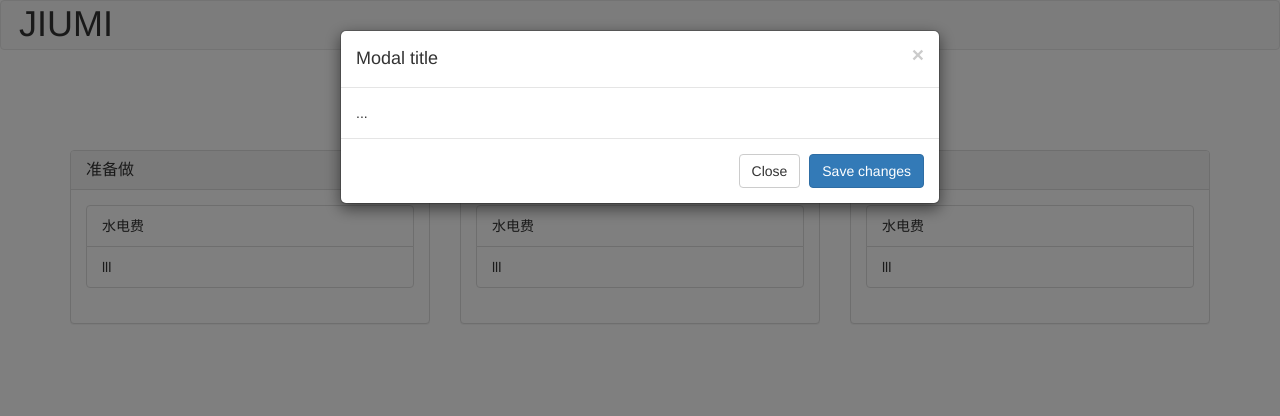
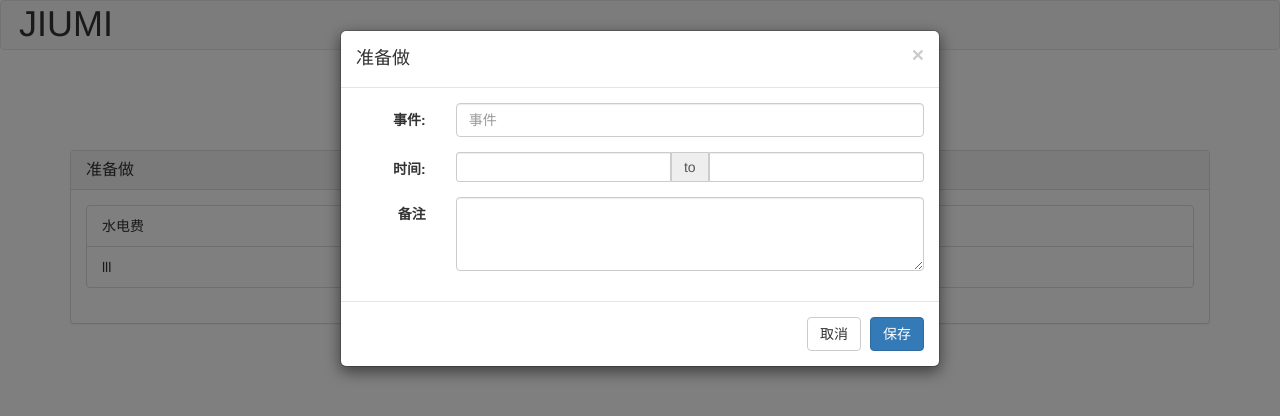
Before and after one commit to zhupeiyuan-2016/taskboards, a plain HTML site: page index.html in a window 1280 px wide. Both pictures are taken after a click on the element "准备做". Drawn offline with nearby package versions, Linux system fonts and the light colour scheme; no server answers.

Commit message:
zpy_UI完成_2018年04月12日19:20:16

```diff
--- a/index.html
+++ b/index.html
@@ -1,6 +1,5 @@
 <!DOCTYPE html>
 <html lang="en">
-
 <head>
     <meta charset="UTF-8">
     <meta name="viewport" content="width=device-width, initial-scale=1.0">
@@ -10,13 +9,10 @@
         crossorigin="anonymous">
     <script src="http://cdn.static.runoob.com/libs/jquery/2.1.1/jquery.min.js"></script>
     <script src="http://cdn.static.runoob.com/libs/bootstrap/3.3.7/js/bootstrap.min.js"></script>
-    <style>
-        .center-block {
-            display: block;
-            margin-left: auto;
-            margin-right: auto;
-        }
-    </style>
+    <link rel="stylesheet" href="https://cdnjs.cloudflare.com/ajax/libs/bootstrap-datepicker/1.8.0/css/bootstrap-datepicker.min.css"
+        integrity="sha256-JDBcnYeV19J14isGd3EtnsCQK05d8PczJ5+fvEvBJvI=" crossorigin="anonymous" />
+    <script src="https://cdnjs.cloudflare.com/ajax/libs/bootstrap-datepicker/1.8.0/js/bootstrap-datepicker.min.js"></script>
+    <script src="https://cdnjs.cloudflare.com/ajax/libs/bootstrap-datepicker/1.8.0/locales/bootstrap-datepicker.zh-CN.min.js"></script>
 </head>
 
 <body>
@@ -31,7 +27,7 @@
     <div class="container">
         <div class="row">
             <div class="col-md-4 col-md-offset-4" style="margin-top: 2em;margin-bottom: 3em">
-                <h6 id="yiyang"></h6>
+                <h6 id="yiyang" style="text-align: center"></h6>
             </div>
         </div>
         <div class="row">
@@ -77,25 +73,50 @@
                 </div>
             </div>
         </div>
-        <div class="modal fade" id="myModal" tabindex="-1" role="dialog" aria-labelledby="myModalLabel" aria-hidden="true">
+        <div class="modal fade" id="myModal" role="dialog" tabindex="-1" aria-labelledby="myModalLabel" aria-hidden="true">
             <div class="modal-dialog" role="document">
                 <div class="modal-content">
                     <div class="modal-header">
                         <button type="button" class="close" data-dismiss="modal" aria-label="Close">
                             <span aria-hidden="true">&times;</span>
                         </button>
-                        <h4 class="modal-title" id="myModalLabel">Modal title</h4>
+                        <h4 class="modal-title" id="myModalLabel">ssss</h4>
                     </div>
-                    <div class="modal-body">
-                        ...
+                    <div class="modal-body" tabindex="-1" >
+                        <form class="form-horizontal">
+                            <div class="form-group">
+                                <label for="inputTitle" class="col-sm-2 control-label">事件:</label>
+                                <div class="col-sm-10">
+                                    <input type="text" class="form-control" id="inputTitle" placeholder="事件" autofocus="autofocus">
+                                </div>
+                            </div>
+                            <div class="form-group">
+                                <label for="inputDate" class="col-sm-2 control-label">时间:</label>
+                                <div class="col-sm-10">
+                                    <div class="input-daterange input-group" id="datepicker">
+                                        <input type="text" class="input-sm form-control" name="start" />
+                                        <span class="input-group-addon">to</span>
+                                        <input type="text" class="input-sm form-control" name="end" />
+                                    </div>
+
+                                </div>
+                            </div>
+                            <div class="form-group">
+                                <label for="inputData" class="col-sm-2 control-label">备注</label>
+                                <div class="col-sm-10">
+                                    <textarea class="form-control" rows="3"></textarea>
+                                </div>
+                            </div>
+                        </form>
                     </div>
                     <div class="modal-footer">
-                        <button type="button" class="btn btn-default" data-dismiss="modal">Close</button>
-                        <button type="button" class="btn btn-primary">Save changes</button>
+                        <button type="button" class="btn btn-default" data-dismiss="modal">取消</button>
+                        <button type="button" class="btn btn-primary">保存</button>
                     </div>
                 </div>
             </div>
         </div>
+
     </div>
 </body>
 <script>
@@ -109,13 +130,16 @@
         }
     }
     xhr.send();
-    console.log($('#myModalLabel'));
     $('.panel-title').on('click', function (e) {
-        console.log(e.target.innerText);
-        console.log($('#myModalLabel').innerText);
-        $('#myModalLabel').val(e.target.innerHTML);
+        $('#myModalLabel')[0].innerHTML = e.target.innerHTML;
+
         $('#myModal').modal()
-})
+    })
+    $('.input-daterange').datepicker({
+        language: "zh-CN",
+        autoclose: true,
+        todayHighlight: true
+    });
 </script>
 
 </html>
```
